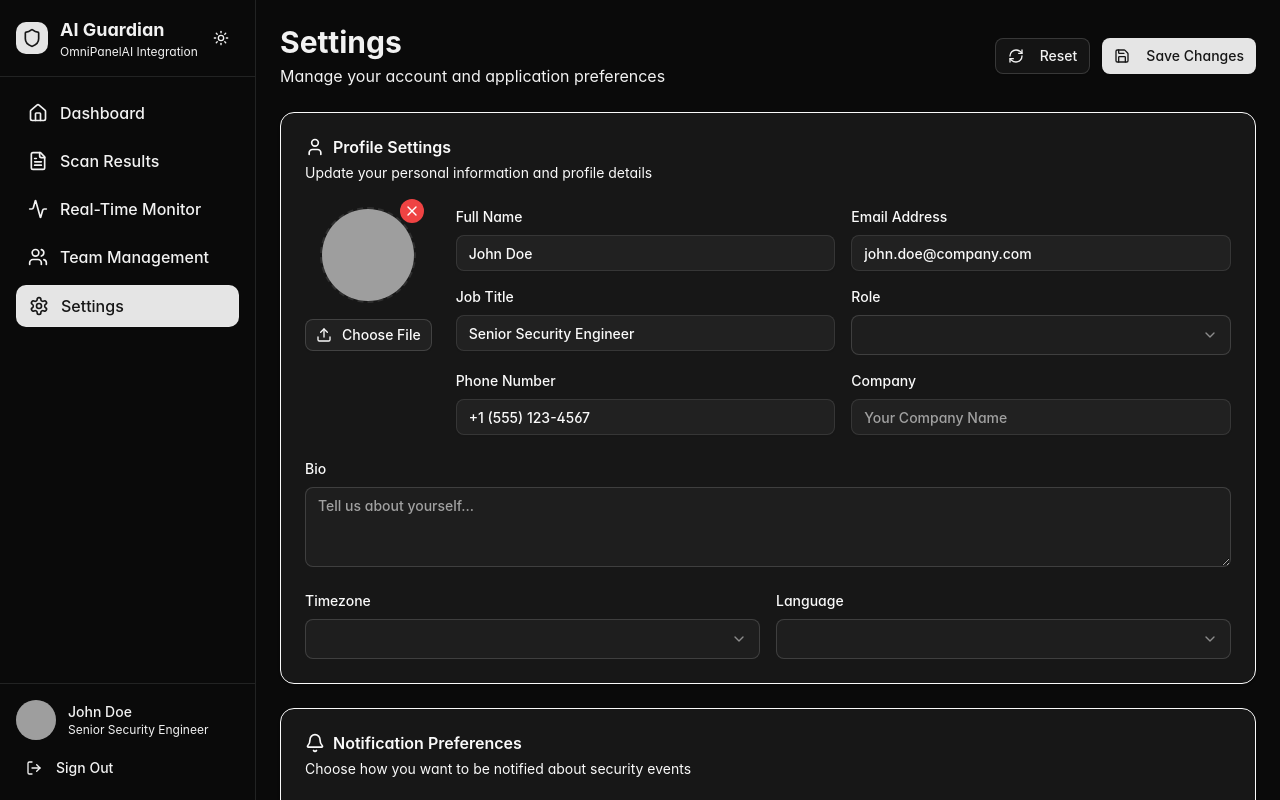
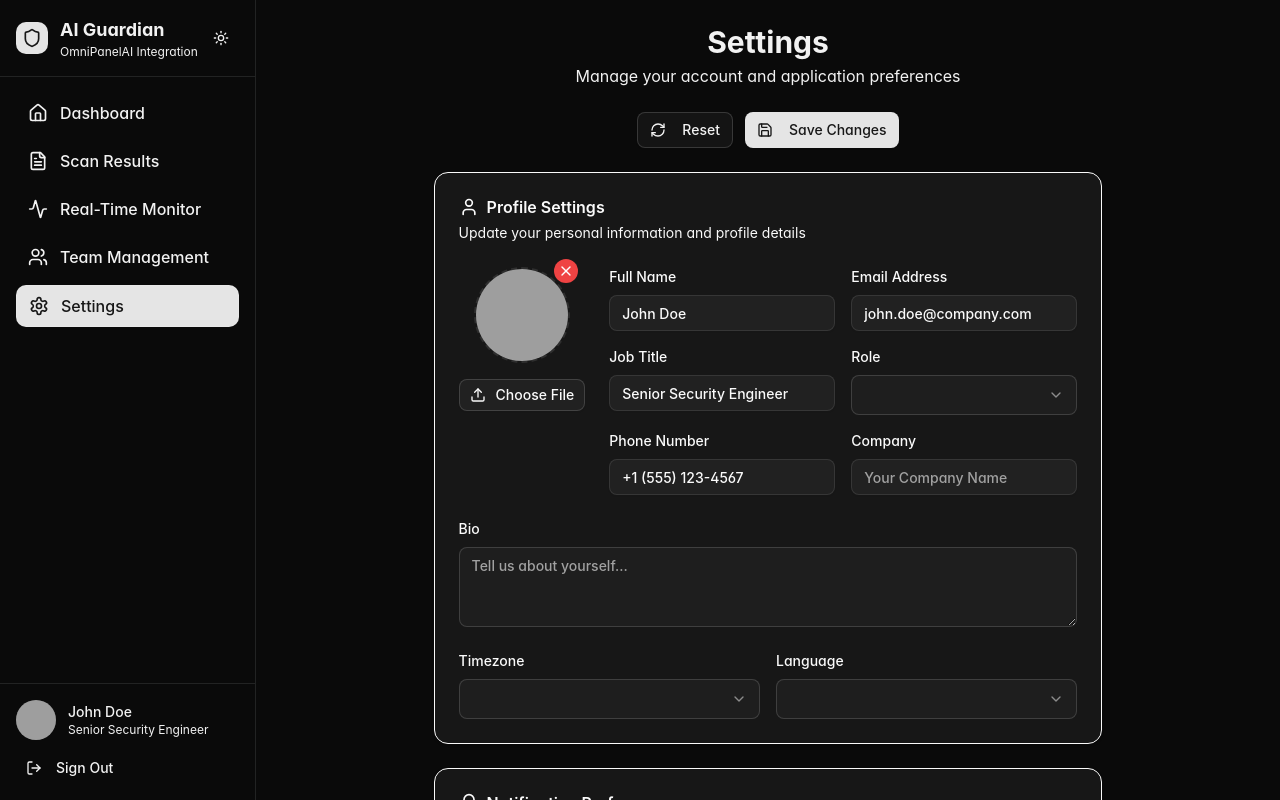
Before and after one commit to nawedy/ai-guardian, a React (Vite) app in the folder frontend/web-dashboard/web-dashboard/: page /settings in a window 1280 px wide. Built offline with nearby package versions, Linux system fonts and the light colour scheme; no server answers; grey boxes are pictures that could not be loaded.

Commit message:
Reduce Settings page width by 30% and center all content for improved readability and layout

```diff
--- a/frontend/web-dashboard/web-dashboard/src/components/SettingsPage.jsx
+++ b/frontend/web-dashboard/web-dashboard/src/components/SettingsPage.jsx
@@ -258,17 +258,16 @@ const SettingsPage = ({ currentUser, updateUserProfile }) => {
   };
 
   return (
-    <div className="p-6 space-y-6 text-high-contrast">
+    <div className="flex justify-center w-full min-h-screen">
+      <div className="w-full max-w-3xl mx-auto p-6 space-y-6 text-high-contrast" style={{ width: '70%' }}>
         {/* Header */}
-      <div className="flex items-center justify-between">
-        <div>
+        <div className="flex flex-col items-center justify-center text-center">
           <h1 className="text-3xl font-bold text-high-contrast">Settings</h1>
           <p className="text-medium-contrast mt-1">
             Manage your account and application preferences
           </p>
         </div>
-
-        <div className="flex items-center space-x-3">
+        <div className="flex items-center justify-center space-x-3">
           {saved && (
             <Badge className="bg-app-success/20 text-app-success border-app-success/30">
               <Check className="w-3 h-3 mr-1" />
@@ -292,10 +291,11 @@ const SettingsPage = ({ currentUser, updateUserProfile }) => {
             {loading ? 'Saving...' : 'Save Changes'}
           </Button>
         </div>
-      </div>
-
+        {/* All settings cards */}
+        <div className="space-y-6 flex flex-col items-center">
           {/* Profile Settings */}
-      <Card className="theme-card">
+          <div className="w-full flex justify-center">
+            <Card className="theme-card w-full max-w-2xl">
               <CardHeader>
                 <CardTitle className="flex items-center text-high-contrast">
                   <User className="w-5 h-5 mr-2" />
@@ -509,9 +509,10 @@ const SettingsPage = ({ currentUser, updateUserProfile }) => {
                 </div>
               </CardContent>
             </Card>
-
+          </div>
           {/* Notification Settings */}
-      <Card className="theme-card">
+          <div className="w-full flex justify-center">
+            <Card className="theme-card w-full max-w-2xl">
               <CardHeader>
                 <CardTitle className="flex items-center text-high-contrast">
                   <Bell className="w-5 h-5 mr-2" />
@@ -581,9 +582,10 @@ const SettingsPage = ({ currentUser, updateUserProfile }) => {
                 </div>
               </CardContent>
             </Card>
-
+          </div>
           {/* Integration Settings */}
-      <Card className="theme-card">
+          <div className="w-full flex justify-center">
+            <Card className="theme-card w-full max-w-2xl">
               <CardHeader>
                 <CardTitle className="flex items-center text-high-contrast">
                   <Globe className="w-5 h-5 mr-2" />
@@ -672,9 +674,10 @@ const SettingsPage = ({ currentUser, updateUserProfile }) => {
                 </div>
               </CardContent>
             </Card>
-
+          </div>
           {/* Security Settings */}
-      <Card className="theme-card">
+          <div className="w-full flex justify-center">
+            <Card className="theme-card w-full max-w-2xl">
               <CardHeader>
                 <CardTitle className="flex items-center text-high-contrast">
                   <Shield className="w-5 h-5 mr-2" />
@@ -722,9 +725,10 @@ const SettingsPage = ({ currentUser, updateUserProfile }) => {
                 </div>
               </CardContent>
             </Card>
-
+          </div>
           {/* Scanning Preferences */}
-      <Card className="theme-card">
+          <div className="w-full flex justify-center">
+            <Card className="theme-card w-full max-w-2xl">
               <CardHeader>
                 <CardTitle className="flex items-center text-high-contrast">
                   <Database className="w-5 h-5 mr-2" />
@@ -847,6 +851,9 @@ const SettingsPage = ({ currentUser, updateUserProfile }) => {
               </CardContent>
             </Card>
           </div>
+        </div>
+      </div>
+    </div>
   );
 };
 
```
Lines whose indentation alone changed are shown as unchanged.
